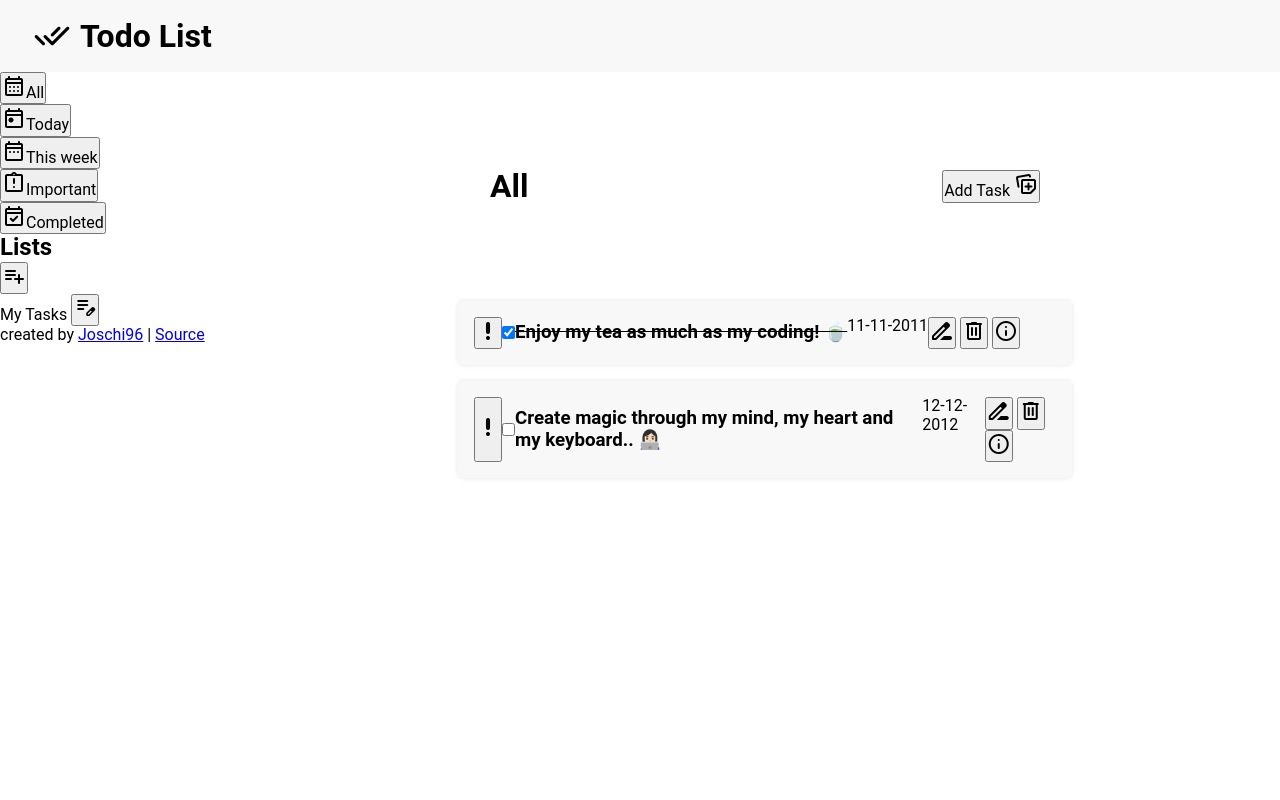
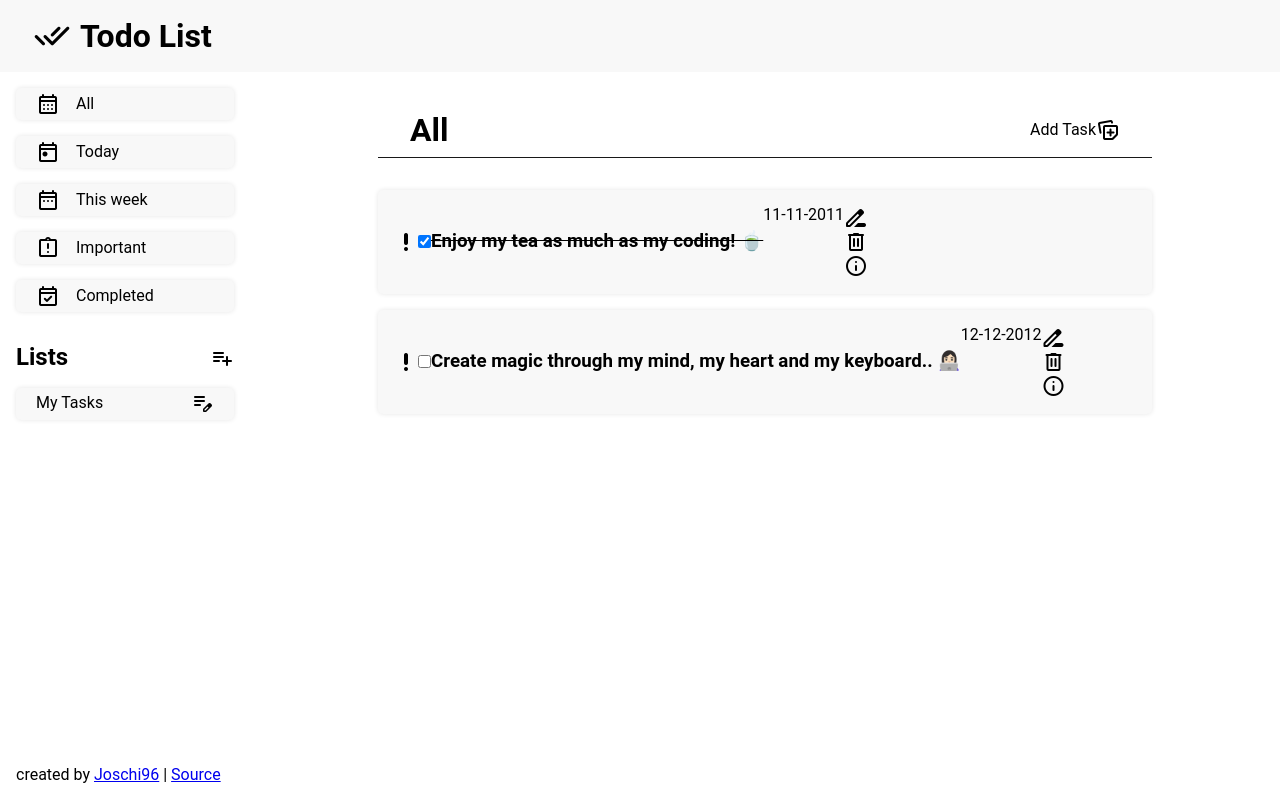
Before and after one commit to Joschi96/todo-webapp, a website built with webpack: page src/index.html in a window 1280 px wide. Built offline with nearby package versions, Linux system fonts and the light colour scheme.

Commit message:
add basic first styling

```diff
--- a/src/modules/list.js
+++ b/src/modules/list.js
@@ -57,9 +57,13 @@ const lists = (() => {
   function deleteList(listIndex) {
     if (listIndex > -1) {
       listsArray.splice(listIndex, 1);
+
+    for (let i = listIndex; i < listsArray.length; i++) {
+      listsArray[i].listIndex = i;
     }
     saveData('lists', listsArray);
     dom.showLists();
+    }
   }
 
   function editListTitle(listIndex, title) {
--- a/src/styles/components.css
+++ b/src/styles/components.css
@@ -1,9 +1,88 @@
-.list-card {
-    cursor: pointer;
-}
+
 
 header .material-symbols-rounded {
     margin-left: 1rem;
     font-size: 40px;
     font-variation-settings: 'opsz' 30;
 }
+
+.nav-btn-group {
+    display: flex;
+    flex-direction: column;
+    align-items: auto;
+    gap: 1rem;
+}
+
+.nav-list-group {
+    display: flex;
+    flex-direction: column;
+    gap: 1rem;
+}
+
+.tab,
+.list-card{
+    background-color: #f8f8f8;
+    padding: 4px 20px;
+    border-radius: 5px;
+    box-shadow: 0 0 5px rgba(0, 0, 0, 0.1);
+    border: none;
+}
+.nav-btn {
+    cursor: pointer;
+    display: flex;
+    align-items: center;
+    justify-content: flex-start;
+    gap: 1rem;
+}
+
+.list-name {
+    cursor: pointer;
+    display: flex;
+    justify-content: space-between;
+    align-items: center;
+}
+
+.add-btn,
+#edit-btn,
+#delete-btn,
+#details-btn,
+#mark-important
+{
+    background: none;
+    border: none;
+    display: flex;
+    align-items: center;
+}
+
+.lists-header {
+    display: flex;
+    justify-content: space-between;
+    align-items: center;
+}
+
+.todo-list {
+    display: flex;
+    flex-direction: column;
+    gap: 1rem;
+}
+
+.todo-card {
+    background-color: #f8f8f8;
+    display: flex;
+    padding: 1rem;
+    border-radius: 5px;
+    box-shadow: 0 0 5px rgba(0, 0, 0, 0.1);
+}
+
+.todo-card-title-container {
+    display: flex;
+    align-items: center;
+}
+
+.main-content-header{
+    display: flex;
+    justify-content: space-between;
+    align-items: center;
+    padding: 0.5rem 2rem;
+    border-bottom: 1px solid #181818;
+}
--- a/src/styles/styles.css
+++ b/src/styles/styles.css
@@ -7,11 +7,15 @@
   box-sizing: border-box;
 }
 
+html {
+  height: 100%;
+}
+
 body {
   font-family: 'Roboto', sans-serif;
   display: grid;
   grid-template-columns: 250px auto;
-  grid-template-rows: auto auto;
+  grid-template-rows: max-content auto;
   grid-template-areas:
     "header header"
     "nav main";
@@ -30,42 +34,27 @@ header {
   grid-area: header;
   align-items: center;
   gap: 0.5rem;
+  height: max-content;
 }
 
 nav {
   display: flex;
   flex-direction: column;
   grid-area: nav;
+  padding: 1rem 1rem;
+  gap: 2rem;
+  height: 100%;
+}
+
+.impressum {
+  margin-top: auto;
+  justify-self: end;
 }
 
 .main-content {
   grid-area: main;
-  padding: 1rem 12rem;
-}
-
-.nav-btn-group {
+  padding: 2rem 8rem;
   display: flex;
   flex-direction: column;
-  align-items: flex-start;
+  gap: 2rem;
 }
-
-.todo-card {
-  background-color: #f8f8f8;
-  display: flex;
-  padding: 1rem;
-  margin: 1rem;
-  border-radius: 5px;
-  box-shadow: 0 0 5px rgba(0, 0, 0, 0.1);
-}
-
-.todo-card-title-container {
-  display: flex;
-  align-items: center;
-}
-
-.main-content-header{
-  display: flex;
-  justify-content: space-between;
-  align-items: center;
-  padding: 5rem 3rem;
-}
```
